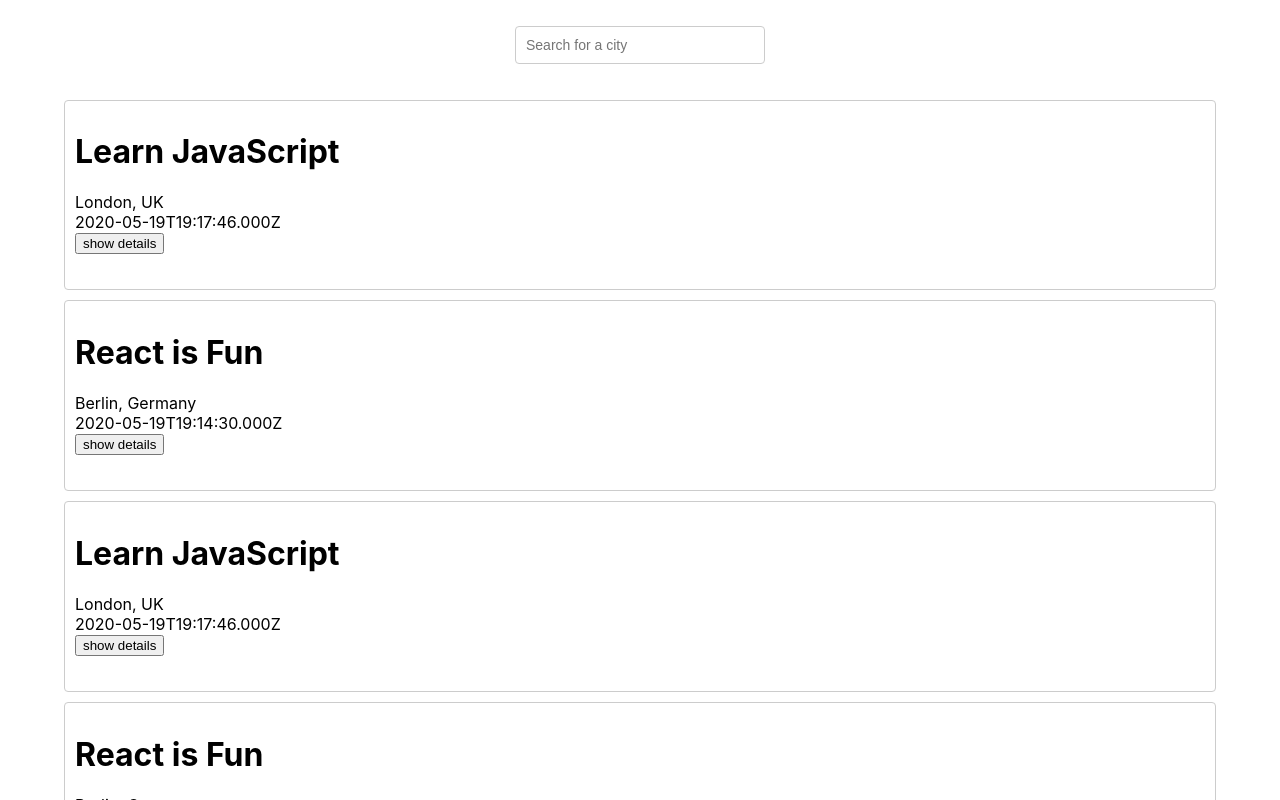
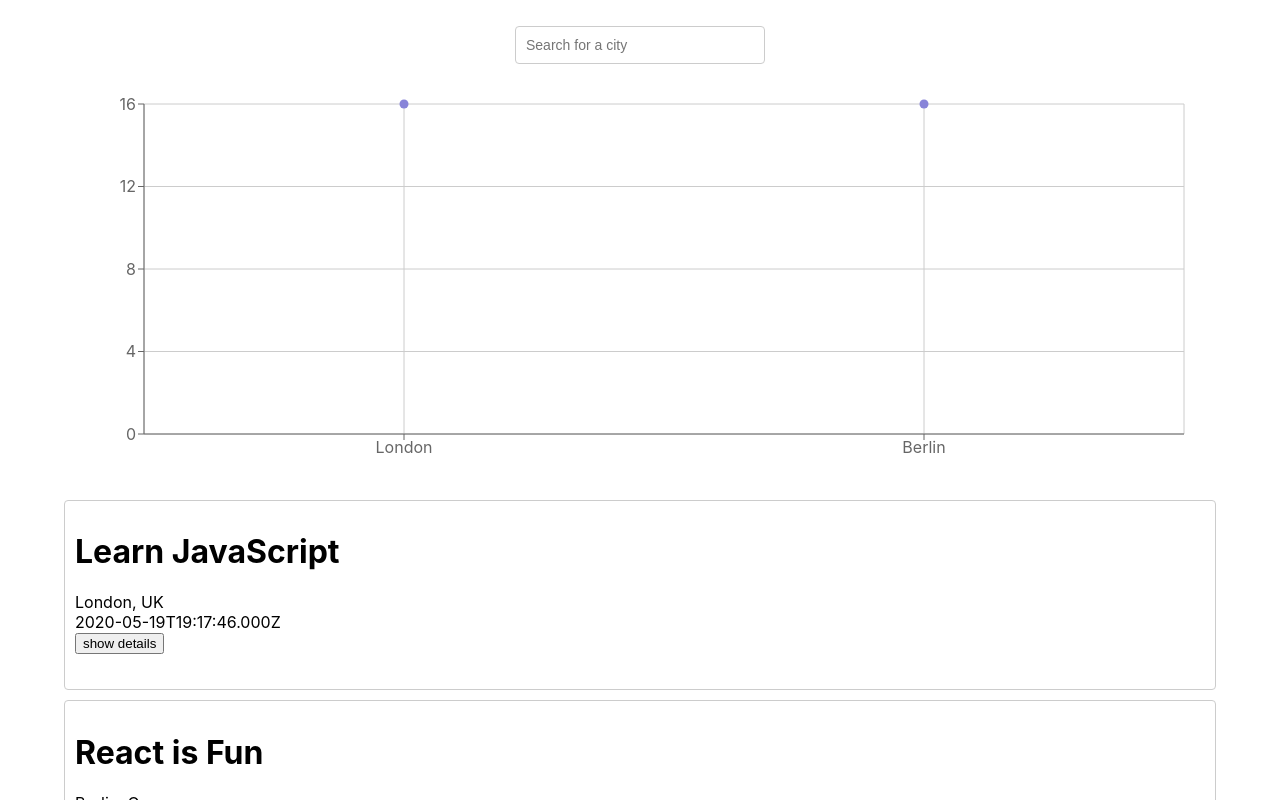
Before and after one commit to JosephHo7/meet, a React (Create React App) app: page / in a window 1280 px wide. Shown: the top 800 px of the page. Built offline with nearby package versions, Linux system fonts and the light colour scheme; what atatus-spa would draw is missing.

Commit message:
4.10 add scatterchart

```diff
--- a/package.json
+++ b/package.json
@@ -12,6 +12,7 @@
     "react": "^18.2.0",
     "react-dom": "^18.2.0",
     "react-scripts": "5.0.1",
+    "recharts": "^2.8.0",
     "web-vitals": "^2.1.4",
     "workbox-background-sync": "^6.6.0",
     "workbox-broadcast-update": "^6.6.0",
--- a/src/App.js
+++ b/src/App.js
@@ -2,6 +2,7 @@ import './App.css';
 import EventList from './components/EventList';
 import CitySearch from './components/CitySearch';
 import NumberOfEvents from './components/NumberOfEvents';
+import CityEventsChart from './components/CityEventsChart';
 import { useEffect, useState } from 'react';
 import { extractLocations, getEvents } from './api';
 import { InfoAlert, WarningAlert } from './components/Alert';
@@ -47,6 +48,9 @@ const App = () => {
         allLocations={allLocations}
         setCurrentCity={setCurrentCity}
         setInfoAlert={setInfoAlert}/>
+      <CityEventsChart
+        allLocations={allLocations}
+        events={events}/>
       <EventList events={events}/>
       <NumberOfEvents
         setCurrentNOE={setCurrentNOE}
--- /dev/null
+++ b/src/components/CityEventsChart.js
@@ -0,0 +1,48 @@
+// src/components/CityEventsChart.js
+
+import { useState, useEffect } from "react";
+import { ScatterChart,
+        Scatter,
+        XAxis, YAxis,
+        CartesianGrid,
+        Tooltip,
+        ResponsiveContainer
+ } from "recharts";
+
+ const CityEventsChart = ({allLocations, events}) => {
+    const [data, setData] = useState([]);
+
+    useEffect(() => {
+        setData(getData());
+    }, [`${events}`]);
+
+    const getData = () => {
+        const data = allLocations.map((location) => {
+            const count = events.filter((event)=> event.location === location).length
+            const city = location.split(', ')[0]
+            return {city, count};
+        })
+        return data
+    }
+
+    return (
+        <ResponsiveContainer width="99%" height={400}>
+          <ScatterChart
+            margin={{
+              top: 20,
+              right: 20,
+              bottom: 20,
+              left: 20,
+            }}
+          >
+            <CartesianGrid />
+            <XAxis type="category" dataKey="city" name="city" />
+            <YAxis type="number" dataKey="count" name="Number of events" />
+            <Tooltip cursor={{ strokeDasharray: '3 3' }} />
+            <Scatter name="A school" data={data} fill="#8884d8" />
+          </ScatterChart>
+        </ResponsiveContainer>
+      );
+    }
+
+ export default CityEventsChart;
```
Also changed, not shown: 1 other file (tests, documents, lock files or other folders).
